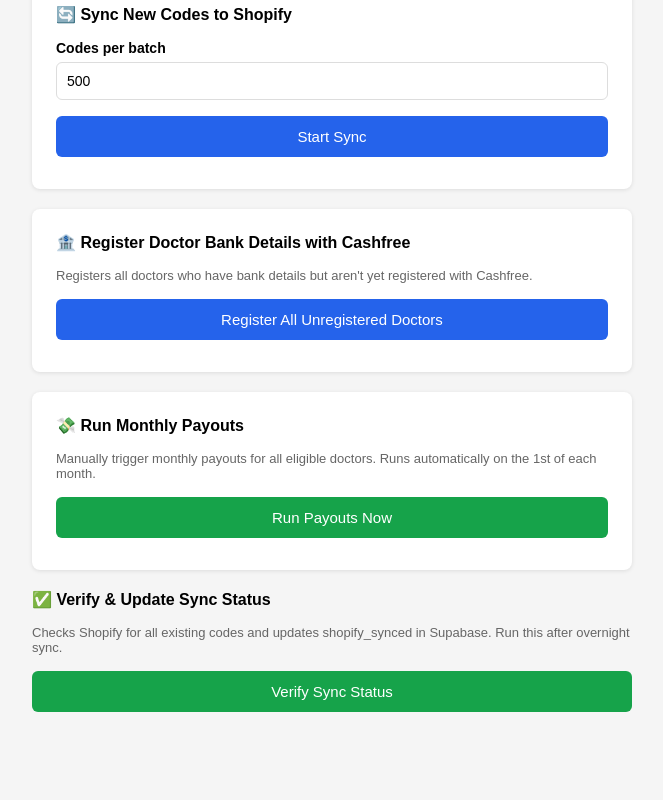
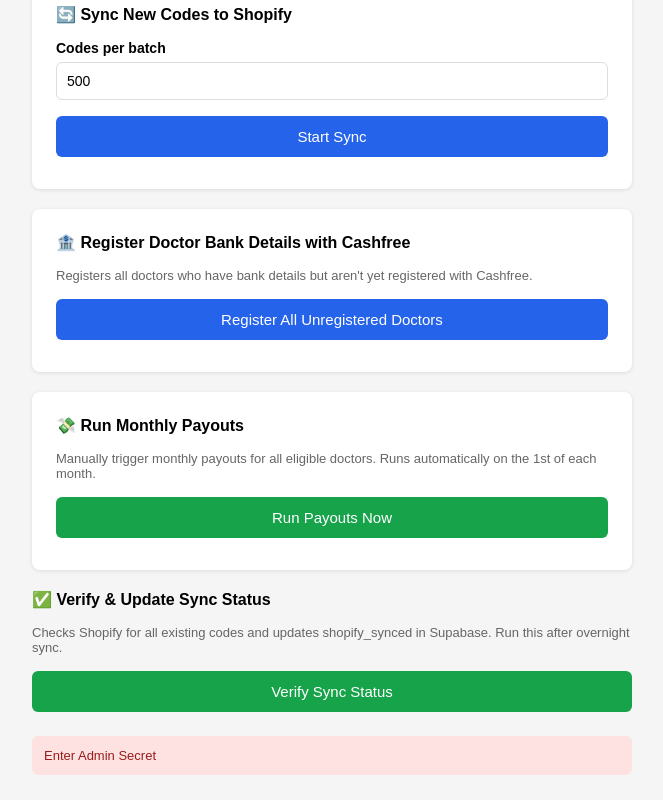
Before and after one commit to frf-redfox-1212/doctor-referral-webhook, a website: page public/trigger.html in a window 1280 px wide. Both pictures are taken after a click on the button "Verify Sync Status". Shown: the part 298-1098 px from the top of the page, without its empty margins (308-971 px from the left). Drawn offline with Linux system fonts and the light colour scheme.

Commit message:
fix missing verifySync function definition in trigger page

```diff
--- a/public/trigger.html
+++ b/public/trigger.html
@@ -176,6 +176,8 @@
       }
       running = false; btn.disabled = false;
     }
+
+    async function verifySync() {
       if (running) return;
       const secret = document.getElementById('secret').value.trim();
       const btn = document.getElementById('verifyBtn');
```
